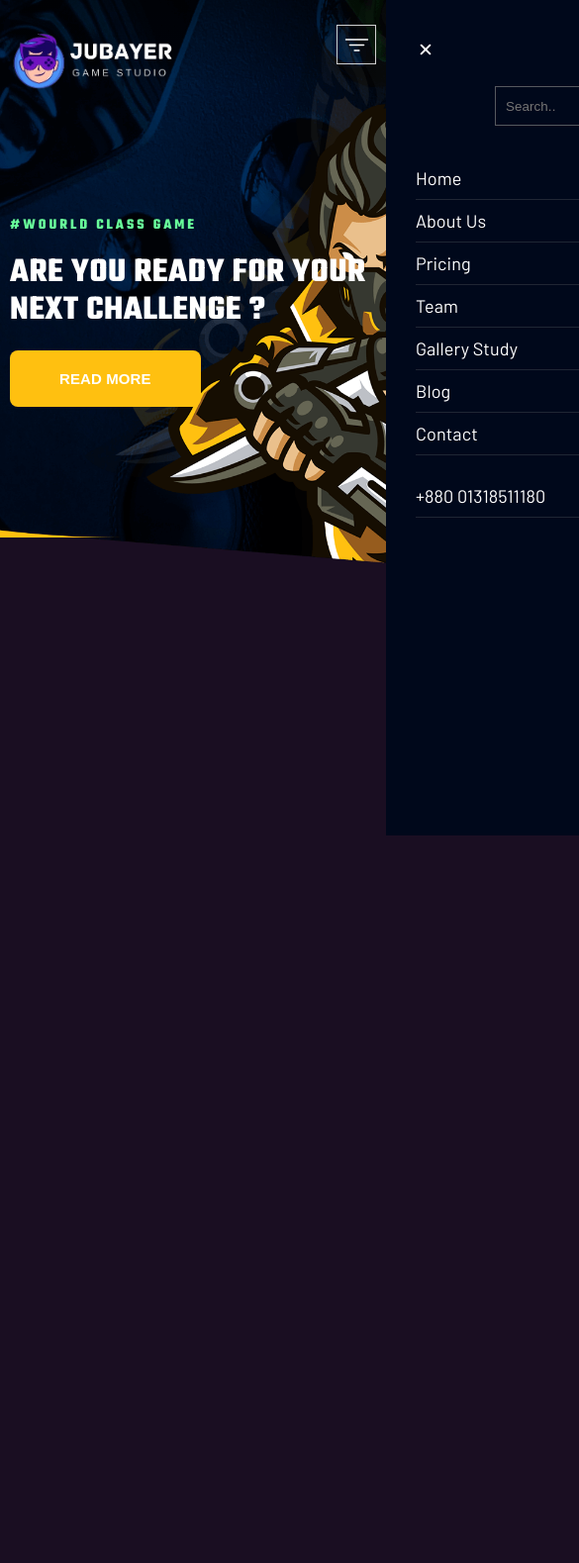
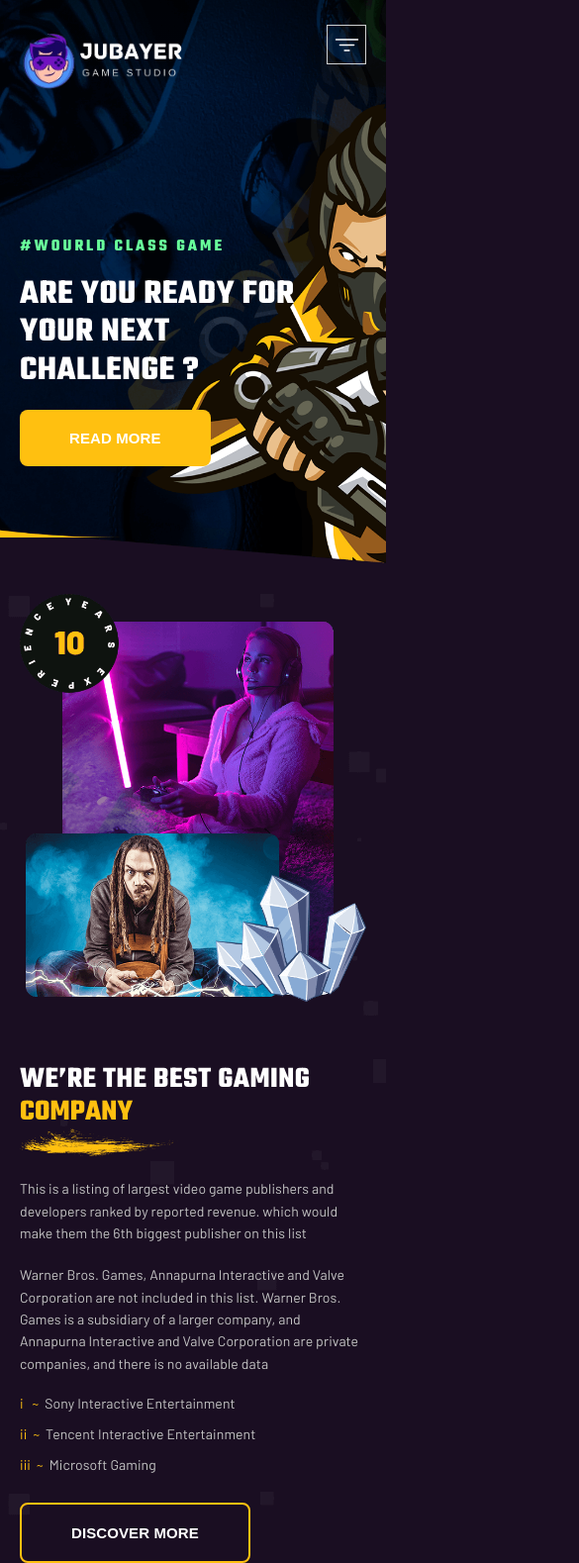
Before and after one commit to xubayers/pro-gamer, a plain HTML site: page index.html in a window 390 px wide. Shown: the top 1579 px of the page at 99% size, 585 px wide, since content can reach past the window. Before the commit the page ends 844 px from the top, so only its background shows below. Drawn offline with nearby package versions, Linux system fonts and the light colour scheme.

Commit message:
fix all problem

```diff
--- a/index.html
+++ b/index.html
@@ -8,7 +8,7 @@
     <link rel="stylesheet" href="./styles/res.css" />
   </head>
   <body>
-    <div class="loader"></div>
+    <!-- <div class="loader"></div> -->
     <header>
       <nav>
         <div class="brand">
@@ -56,7 +56,36 @@
         </div>
       </main>
     </header>
-
+    <!-- about gaming companies secton -->
+    <section class="about">
+      <div class="about-section">
+        <div class="image"><img src="./images/about_img.png" alt="" /></div>
+        <div class="about-content">
+          <h2>We’re the best Gaming <span>Company</span></h2>
+          <p class="para">
+            This is a listing of largest video game publishers and developers
+            ranked by reported revenue. which would make them the 6th biggest
+            publisher on this list
+          </p>
+          <p class="para">
+            Warner Bros. Games, Annapurna Interactive and Valve Corporation are
+            not included in this list. Warner Bros. Games is a subsidiary of a
+            larger company, and Annapurna Interactive and Valve Corporation are
+            private companies, and there is no available data
+          </p>
+          <ul>
+            <li>
+              <span>i &nbsp; ~&nbsp; </span>Sony Interactive Entertainment
+            </li>
+            <li>
+              <span>ii &nbsp;~&nbsp; </span>Tencent Interactive Entertainment
+            </li>
+            <li><span>iii&nbsp; ~&nbsp; </span>Microsoft Gaming</li>
+          </ul>
+          <button class="btn">discover more</button>
+        </div>
+      </div>
+    </section>
     <!-- ionicon link here  -->
     <script
       type="module"
--- a/styles/res.css
+++ b/styles/res.css
@@ -1,16 +1,42 @@
 @media screen and (max-width: 1200px) {
   nav {
+    margin: 0 1rem;
+  }
+  main .content {
     margin: 0 2rem;
+    margin-top: 15rem;
+  }
+  .about-section {
+    margin: 0 2rem;
+  }
+  .about-section {
+    .image {
+      img {
+        height: 50rem;
+      }
+    }
+    .about-content {
+      h2 {
+        width: 100%;
+      }
+      p {
+        width: 100%;
+      }
+    }
   }
 }
 @media screen and (max-width: 992px) {
   :root {
-    --font-lz: 3rem;
+    --font-lz: 5rem;
     --font-md: 2rem;
     --font-sm: 1.5rem;
   }
+  main .content h1 {
+    font-size: 7.5rem;
+    width: 80%;
+  }
   nav {
-    margin: 0 1rem;
+    margin: 0 2rem;
     .items {
       display: none;
     }
@@ -29,52 +55,72 @@
       }
     }
   }
-  main .content {
-    margin: 0 1rem;
-    margin-top: 15rem;
-    margin-left: 5rem;
-    h4 {
-      font-size: calc(var(--font-sm) + 0.1rem);
+  .about-section {
+    flex-direction: column;
+    gap: 6rem;
+    .image {
+      img {
+        height: 80rem;
+      }
     }
-  }
-  h1 {
-    font-size: 6rem;
+    .about-content {
+      width: 73%;
+      h2 {
+        margin-bottom: 5rem;
+      }
+    }
   }
 }
 @media screen and (max-width: 767px) {
+  :root {
+    --font-lz: 3rem;
+    --font-md: 2rem;
+    --font-sm: 1.5rem;
+  }
   header {
     height: 80rem;
   }
   main .content {
-    margin: 0 1rem;
-    margin-top: 18rem;
-    h4 {
-      font-size: var(--font-sm);
-    }
-    h1 {
-      font-size: 4rem;
-      width: 40rem;
-    }
+    margin-top: 15rem;
+  }
+  main .content h1 {
+    font-size: 3.5rem;
   }
   .mobile-bar-and {
     .mobile-menu {
       width: 100%;
     }
   }
+  .about-section {
+    .image {
+      img {
+        height: 60rem;
+      }
+    }
+    .about-content {
+      width: 85%;
+    }
+  }
+  .mobile-menu {
+    display: none;
+  }
+  .showMenu {
+    display: block;
+  }
 }
 @media screen and (max-width: 540px) {
   header {
     height: 60rem;
   }
-  main .content {
-    margin: 0 1rem;
-    margin-top: 13rem;
-    h4 {
-      font-size: var(--font-sm);
+  .about-section {
+    .image {
+      img {
+        height: 100%;
+        width: 100%;
+      }
     }
-    h1 {
-      font-size: 3.5rem;
-      width: 40rem;
+    .about-content {
+      width: 100%;
     }
   }
 }
--- a/styles/style.css
+++ b/styles/style.css
@@ -12,7 +12,7 @@
 :root {
   --primary-color: #1a0e22;
   --secondery-color: #ffc010;
-  --font-lz: 3rem;
+  --font-lz: 5.5rem;
   --font-md: 2rem;
   --font-sm: 1.5rem;
   --hidden-nav-bg: #00081b;
@@ -59,11 +59,10 @@ header {
 }
 nav {
   background: linear-gradient(to bottom, rgba(0, 0, 0, 0.407), transparent);
-  max-width: 1200px;
+  max-width: 120rem;
   margin: 0 auto;
   animation: navAnimate 0.5s linear;
   -webkit-animation: navAnimate 0.5s linear;
-
   display: flex;
   justify-content: space-between;
   align-items: center;
@@ -71,13 +70,13 @@ nav {
     height: 6rem;
     margin-top: 3rem;
   }
-  .items {
+  & .items {
     display: flex;
     font-size: var(--font-sm);
     text-transform: uppercase;
     font-weight: bold;
     gap: 6rem;
-    li {
+    & li {
       cursor: pointer;
       transition: all 0.2s linear;
       -webkit-transition: all 0.2s linear;
@@ -91,36 +90,36 @@ nav {
       }
     }
   }
-  .searchAndInstaIcon {
+  & .searchAndInstaIcon {
     font-size: var(--font-md);
-    ion-icon {
+    & ion-icon {
       cursor: pointer;
     }
-    ion-icon:nth-child(1) {
+    & ion-icon:nth-child(1) {
       padding: 0 1.5rem;
       margin-right: 1rem;
       border-right: 1px solid gray;
     }
   }
-  .mobile-bar-and {
+  & .mobile-bar-and {
     z-index: 999;
-    .bar {
+    & .bar {
       font-size: calc(var(--font-md) + 0.5rem);
       cursor: pointer;
     }
-    .mobile-menu {
+    & .mobile-menu {
       transition: all 0.3s linear;
       -webkit-transition: all 0.3s linear;
       -moz-transition: all 0.3s linear;
       -ms-transition: all 0.3s linear;
       -o-transition: all 0.3s linear;
-      position: absolute;
+      position: fixed;
       top: 0;
-      right: 0;
+      right: -100%;
       background-color: var(--hidden-nav-bg);
       height: 100vh;
       padding: 3rem;
-      .close-btn ion-icon {
+      & .close-btn ion-icon {
         font-size: var(--font-md);
         cursor: pointer;
         margin: 1rem 0 2.5rem 0;
@@ -133,12 +132,12 @@ nav {
           color: var(--secondery-color);
         }
       }
-      .search-bar {
+      & .search-bar {
         position: relative;
         display: flex;
         align-items: center;
         justify-content: right;
-        input {
+        & input {
           height: 4rem;
           width: 25rem;
           outline: none;
@@ -147,7 +146,7 @@ nav {
           padding: 1rem;
           color: #fff;
         }
-        ion-icon {
+        & ion-icon {
           position: absolute;
           right: 0;
           font-size: 2rem;
@@ -159,13 +158,13 @@ nav {
           cursor: pointer;
         }
       }
-      .hide-items {
+      & .hide-items {
         margin-top: 3.2rem;
         font-size: calc(var(--font-sm) + 0.3rem);
         text-transform: capitalize;
         display: flex;
         flex-direction: column;
-        li {
+        & li {
           padding: 1rem 0;
           border-bottom: 0.51px solid rgba(128, 128, 128, 0.25);
           cursor: pointer;
@@ -178,24 +177,13 @@ nav {
             color: var(--secondery-color);
           }
         }
-        .number {
+        & .number {
           margin-top: 2rem;
         }
       }
     }
-    .mobile-menu {
-      transform: translateX(100%);
-      -webkit-transform: translateX(100%);
-      -moz-transform: translateX(100%);
-      -ms-transform: translateX(100%);
-      -o-transform: translateX(100%);
-    }
-    .showMenu {
-      transform: translateX(0%);
-      -webkit-transform: translateX(0%);
-      -moz-transform: translateX(0%);
-      -ms-transform: translateX(0%);
-      -o-transform: translateX(0%);
+    & .showMenu {
+      right: 0%;
     }
   }
 }
@@ -223,23 +211,23 @@ main .content {
   margin: 0 auto;
   margin-top: 15rem;
   height: 100%;
-  h4 {
+  & h4 {
     font-size: calc(var(--font-sm) + 0.2rem);
     text-transform: uppercase;
     color: #68fe9a;
     letter-spacing: 0.3rem;
     animation: firstLoad 0.5s linear;
-    -webkit-animation: firstLoadMainH4 0.5s linear;
+    -webkit-animation: firstLoad 0.5s linear;
   }
-  h1 {
+  & h1 {
     text-transform: uppercase;
     font-size: 8rem;
-    width: 50rem;
+    width: 60%;
     margin-top: 2rem;
     animation: firstLoad 0.5s linear;
     -webkit-animation: firstLoadMainH1 0.5s linear;
   }
-  .btn {
+  & .btn {
     color: #fff;
     background: var(--secondery-color);
     margin-top: 2rem;
@@ -298,3 +286,64 @@ main .content {
     -o-transform: translateY(0%);
   }
 }
+/* about gaming companies secton  */
+.about {
+  background: url(../images/about-bg.png);
+}
+.about-section {
+  max-width: 120rem;
+  margin: 0 auto;
+  margin-top: 4rem;
+  display: flex;
+  justify-content: center;
+  gap: 6rem;
+  align-items: center;
+  .image {
+    img {
+      height: 60rem;
+    }
+  }
+  & .about-content {
+    & li {
+      color: #c4c4c4;
+      font-size: 1.4rem;
+      margin-top: 1.4rem;
+      span {
+        color: var(--secondery-color);
+      }
+    }
+    & h2 {
+      font-size: var(--font-lz);
+      text-transform: uppercase;
+      width: 80%;
+      margin-bottom: 7rem;
+      position: relative;
+      span {
+        color: var(--secondery-color);
+      }
+      &::before {
+        content: "";
+        position: absolute;
+        top: 100%;
+        height: 5rem;
+        width: 20rem;
+        background: url(../images/circle_left.png) no-repeat;
+      }
+    }
+    & p {
+      margin-bottom: 2rem;
+      width: 90%;
+    }
+    & .btn {
+      background-color: transparent;
+      border: 2px solid var(--secondery-color);
+      color: #fff;
+      margin-top: 3rem;
+    }
+  }
+}
+.para {
+  font-size: 1.4rem;
+  line-height: 1.6;
+  color: #c4c4c4;
+}
```
